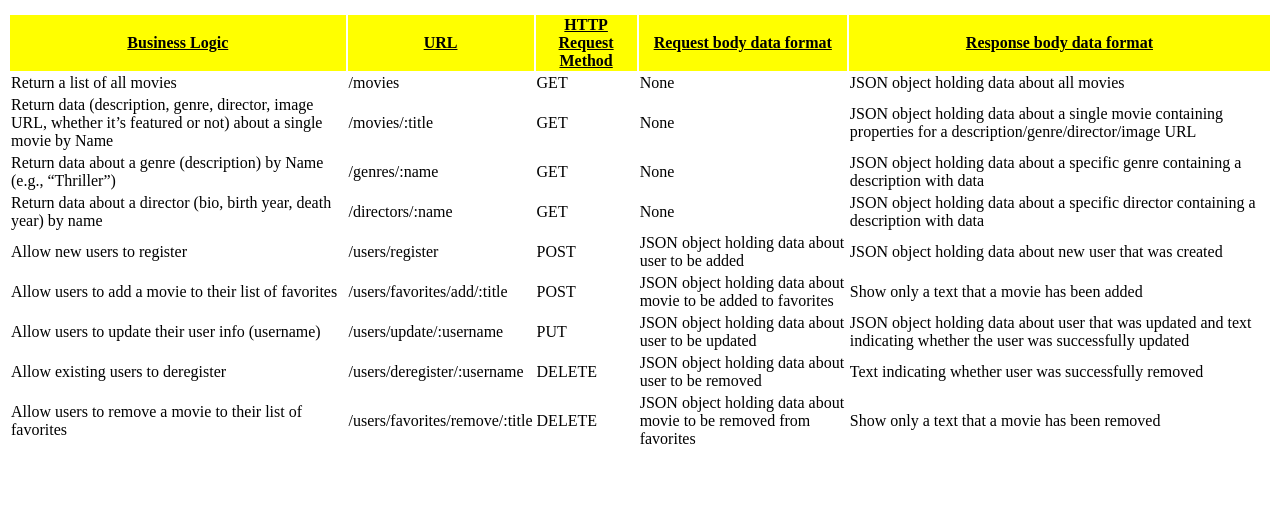
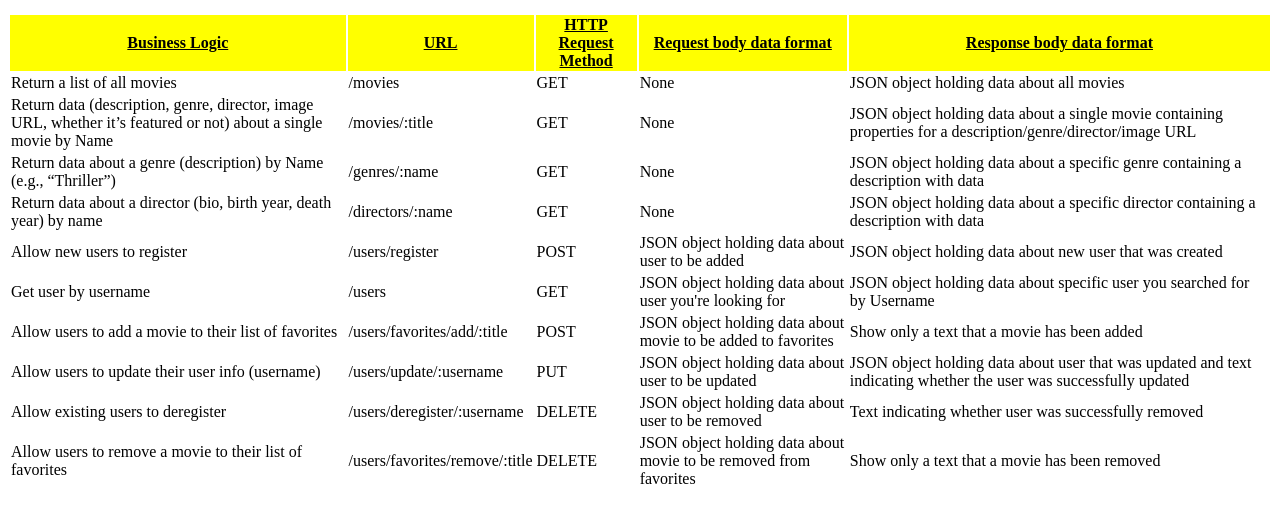
Before and after one commit to evandanowitz/movie_api, a website: page public/documentation.html in a window 1280 px wide. Shown: the part 123-646 px from the top of the page. Drawn offline with Linux system fonts and the light colour scheme.

Commit message:
Add Get request to get user by username

```diff
--- a/public/documentation.html
+++ b/public/documentation.html
@@ -72,6 +72,14 @@
                     <td>JSON object holding data about new user that was created</td>
                 </tr>
 
+                <tr class="user-by-username">
+                    <td>Get user by username</td>
+                    <td>/users</td>
+                    <td>GET</td>
+                    <td>JSON object holding data about user you're looking for</td>
+                    <td>JSON object holding data about specific user you searched for by Username</td>
+                </tr>
+
                 <tr class="add-favorites">
                     <td>Allow users to add a movie to their list of favorites</td>
                     <td>/users/favorites/add/:title</td>
```
